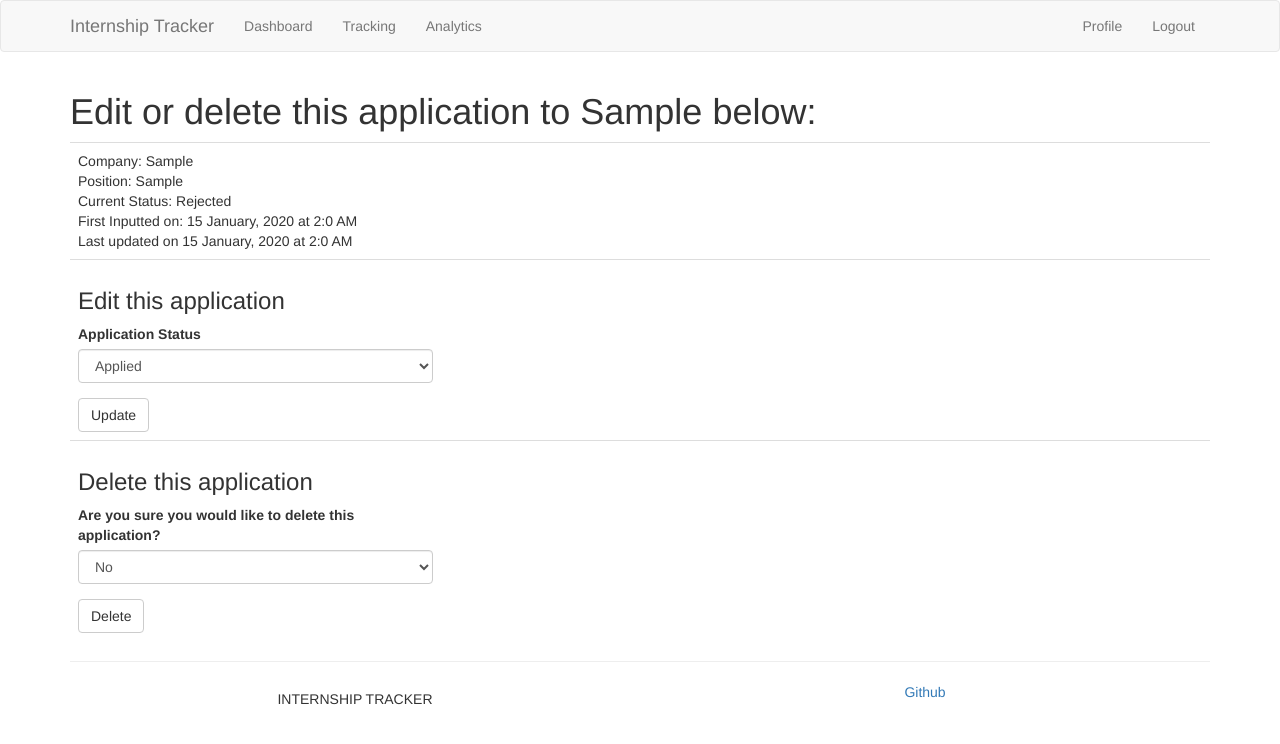
After one commit to rachitpareek/jobSearch, a Flask app: page /edit_application/1 in a window 1280 px wide. The commit adds this page. Shown: the top 744 px of the page. Run offline with Flask 2, Linux system fonts and the light colour scheme; a user stored in the database is signed in; tables that the repository leaves empty hold one stand-in row (values such as "Sample post"); some libraries are stand-ins or nearby versions.

Commit message:
added edit, delete functionality and last updated times

```diff
--- a/application/forms.py
+++ b/application/forms.py
@@ -60,10 +60,10 @@ class ApplicationForm(FlaskForm):
 
 class UpdateApplicationForm(FlaskForm):
     status = SelectField(
-        'Current Application Status',
+        'Application Status',
         choices=[('Applied', 'Applied'), ('Interviewing', 'Interviewing'), ('Offer', 'Offer'), ('Rejected', 'Rejected')]
     )
-    submit = SubmitField('Submit')
+    submit = SubmitField('Update')
 
     def __init__(self, original_status, *args, **kwargs):
         super(UpdateApplicationForm, self).__init__(*args, **kwargs)
@@ -72,3 +72,10 @@ class UpdateApplicationForm(FlaskForm):
     def validate_status(self, username):
         if self.original_status == self.status.data:
             raise ValidationError('You chose the same status as is currently stored.')
+
+class DeleteApplicationForm(FlaskForm):
+    delete = SelectField(
+        'Are you sure you would like to delete this application?',
+        choices=[('No', 'No'), ('Yes', 'Yes')]
+    )
+    submit = SubmitField('Delete')
--- a/application/models.py
+++ b/application/models.py
@@ -39,6 +39,7 @@ class Application(db.Model):
     position = db.Column(db.String(140))
     status = db.Column(db.String(140))
     timestamp = db.Column(db.DateTime, index=True, default=datetime.utcnow)
+    last_updated = db.Column(db.DateTime, index=True, default=datetime.utcnow)
     user_id = db.Column(db.Integer, db.ForeignKey('user.id'))
 
     def __repr__(self):
--- a/application/routes.py
+++ b/application/routes.py
@@ -2,19 +2,13 @@ from application import app, db
 from flask import render_template, flash, redirect, url_for, request
 from flask_login import current_user, login_user, logout_user, login_required
 from werkzeug.urls import url_parse
-from application.forms import LoginForm, RegistrationForm, EditProfileForm, ApplicationForm
+from application.forms import LoginForm, RegistrationForm, EditProfileForm, ApplicationForm, UpdateApplicationForm, DeleteApplicationForm
 from application.models import User, Application
 from datetime import datetime, timedelta
 
 def clean_date(date):
     date = date - timedelta(hours=8, minutes=0)
     return date.strftime("%d %B, %Y") + " at " + date.strftime("%-I:%-M %p")
-
-@app.before_request
-def before_request():
-    if current_user.is_authenticated:
-        current_user.last_seen = datetime.utcnow()
-        db.session.commit()
 
 @app.route('/')
 @app.route('/home')
@@ -88,11 +82,28 @@ def user(username):
     user = User.query.filter_by(username=username).first_or_404()
     return render_template('user.html', user=user)
 
-@app.route('/application/<app_id>')
+@app.route('/edit_application/<app_id>', methods=['GET', 'POST'])
 @login_required
-def application(app_id):
+def edit_application(app_id):
     app = Application.query.filter_by(id=app_id).first_or_404()
-    return render_template('application.html', app=app, clean_date=clean_date)
+    form = UpdateApplicationForm(app.status)
+    delete_form = DeleteApplicationForm()
+    if delete_form.validate_on_submit():
+        if delete_form.delete.data == "Yes":
+            db.session.delete(app)
+            db.session.commit()
+            flash('You have deleted the application.')
+            return redirect(url_for('dashboard'))
+        else:
+            flash('You have not deleted this application.')
+            return redirect(url_for('edit_application', app_id=app.id))
+    elif form.validate_on_submit():
+        app.status = form.status.data
+        app.last_updated = datetime.utcnow()
+        db.session.commit()
+        flash('You have updated the application\'s status to ' + form.status.data)
+        return redirect(url_for('dashboard'))
+    return render_template('edit_application.html', app=app, form=form, delete_form=delete_form, clean_date=clean_date)
 
 @app.route('/analytics')
 @login_required
--- a/application/templates/analytics.html
+++ b/application/templates/analytics.html
@@ -19,12 +19,12 @@
     </tr>
     <tr>
         <td>
-            <b>Offer:</b> {{ data[1] }} {% if data[2] == 1 %}application{% else %}applications{% endif %}
+            <b>Offer:</b> {{ data[2] }} {% if data[2] == 1 %}application{% else %}applications{% endif %}
         </td>
     </tr>
     <tr>
         <td>
-            <b>Rejected:</b> {{ data[1] }} {% if data[3] == 1 %}application{% else %}applications{% endif %}
+            <b>Rejected:</b> {{ data[3] }} {% if data[3] == 1 %}application{% else %}applications{% endif %}
         </td>
     </tr>
 </table>
--- a/application/templates/dashboard.html
+++ b/application/templates/dashboard.html
@@ -1,5 +1,5 @@
 {% extends "base.html" %} {% import 'bootstrap/wtf.html' as wtf %} {% block app_content %}
-<h1>Hi, {{ current_user.username }}! View your recent applications here</h1>
+<h1>Hi, {{ current_user.username }}! View your recent applications here.</h1>
 <br/>
 <h5>Visit the <a href="{{ url_for('tracking') }}"><b>tracking</b></a> tab to track a new application.</h5>
 {% if apps|length == 0 %}
--- /dev/null
+++ b/application/templates/edit_application.html
@@ -0,0 +1,39 @@
+{% extends "base.html" %}
+{% import 'bootstrap/wtf.html' as wtf %}
+
+{% block app_content %}
+<table class="table table-hover">
+    <h1>Edit or delete this application to {{ app.company }} below:</h1>
+    <tr>
+        <td class="col-md-6">
+            Company: {{ app.company }}
+            <br> Position: {{ app.position }}
+            <br> Current Status: {{ app.status }}
+            <br> First Inputted on: {{ clean_date(app.timestamp) }}
+            {% if app.last_updated %}
+            <br> Last updated on {{ clean_date(app.last_updated) }}
+            {% endif %}
+        </td>
+    </tr>
+    <tr>
+        <td class="col-md-6">
+            <h3>Edit this application</h3>
+            <div class="row">
+                <div class="col-md-4">
+                    {{ wtf.quick_form(form) }}
+                </div>
+            </div>
+        </td>
+    </tr>
+    <tr>
+        <td class="col-md-6">
+            <h3>Delete this application</h3>
+            <div class="row">
+                <div class="col-md-4">
+                    {{ wtf.quick_form(delete_form) }}
+                </div>
+            </div>
+        </td>
+    </tr>
+</table>
+{% endblock %}
--- a/application/templates/tracking.html
+++ b/application/templates/tracking.html
@@ -1,5 +1,5 @@
 {% extends "base.html" %} {% import 'bootstrap/wtf.html' as wtf %} {% block app_content %}
-<h1>Input a new application here</h1>
+<h1>Input a new application here.</h1>
 {% if form %}
 <div class="row">
     <div class="col-md-12 text-center pb-3">
```
Also changed, not shown: application/templates/_app.html (+5 -3 lines), application/templates/application.html (deleted, +0 -13 lines), migrations/versions/451688430428_.py (added, +30 -0 lines).
